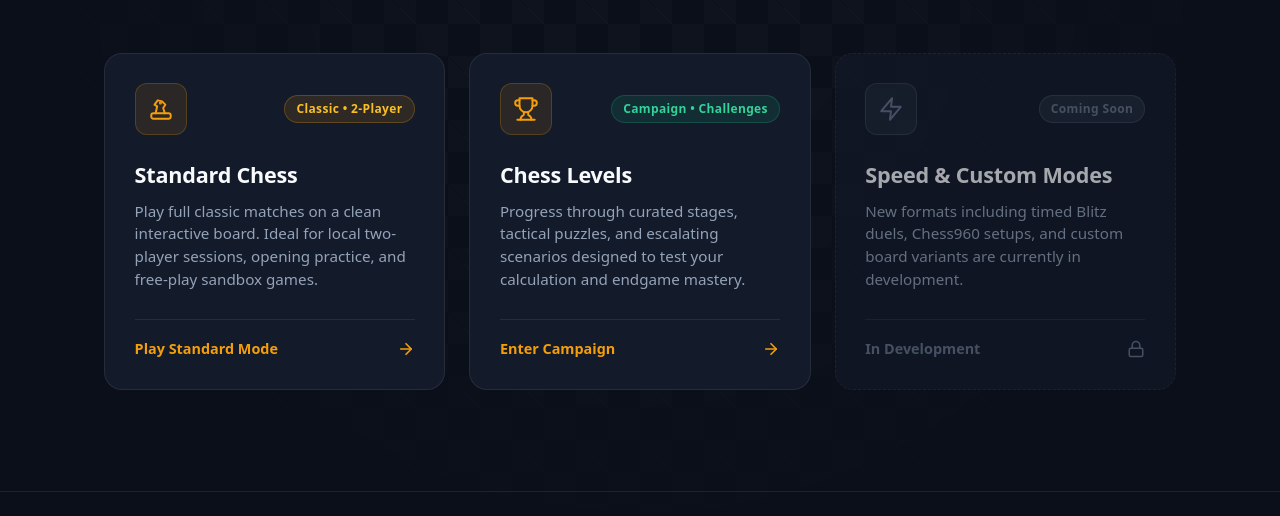
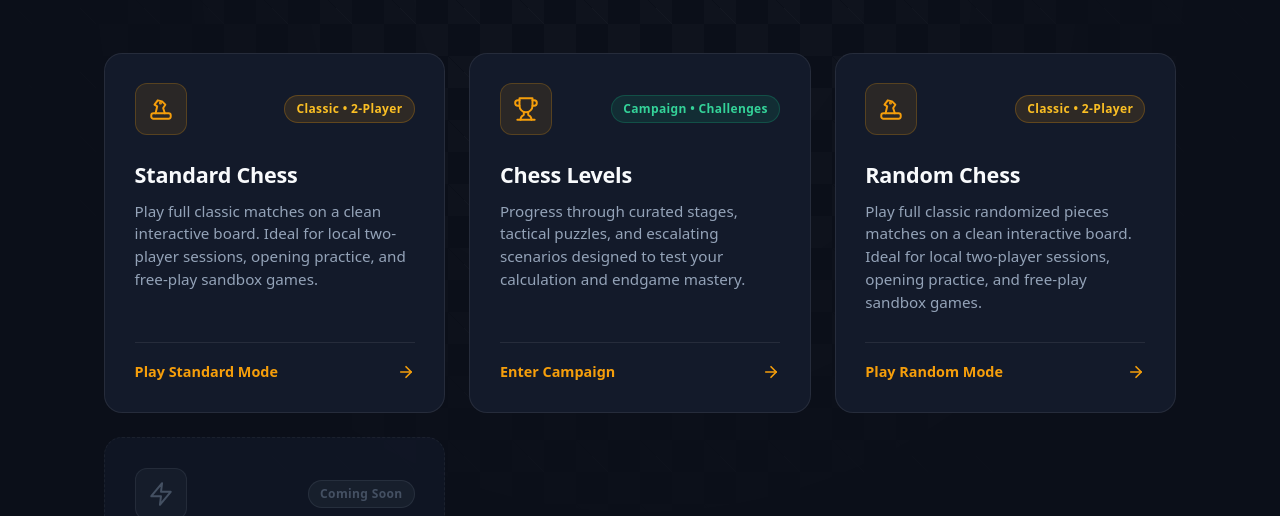
Before and after one commit to nerdyGuava/chess, a plain HTML site: page index.html in a window 1280 px wide. Shown: the part 232-748 px from the top of the page. Drawn offline with Linux system fonts and the light colour scheme.

Commit message:
Update index.html

```diff
--- a/index.html
+++ b/index.html
@@ -453,6 +453,34 @@
         </div>
       </a>
 
+      <!-- CARD 3: random Chess (chess.html) -->
+      <a href="random.html" class="mode-card" data-mode="standard">
+        <div class="card-header">
+          <div class="icon-box" aria-hidden="true">
+            <!-- Chess Knight / Board Strategy Icon -->
+            <svg viewBox="0 0 24 24" fill="none" stroke="currentColor" stroke-width="1.8" stroke-linecap="round" stroke-linejoin="round">
+              <path d="M19 21H5a2 2 0 0 1-2-2v-1a2 2 0 0 1 2-2h14a2 2 0 0 1 2 2v1a2 2 0 0 1-2 2z"/>
+              <path d="M7 16l1.5-6.5L6 8l3-4 4 1 3 3-2 3 1.5 5"/>
+              <circle cx="11.5" cy="6.5" r="0.5" fill="currentColor"/>
+            </svg>
+          </div>
+          <span class="badge badge-amber">Classic • 2-Player</span>
+        </div>
+
+        <h2 class="card-title">Random Chess</h2>
+        <p class="card-desc">
+          Play full classic randomized pieces matches on a clean interactive board. Ideal for local two-player sessions, opening practice, and free-play sandbox games.
+        </p>
+
+        <div class="card-footer">
+          <span>Play Random Mode</span>
+          <svg class="arrow-icon" viewBox="0 0 24 24" fill="none" stroke="currentColor" stroke-width="2.2" stroke-linecap="round" stroke-linejoin="round">
+            <line x1="5" y1="12" x2="19" y2="12"></line>
+            <polyline points="12 5 19 12 12 19"></polyline>
+          </svg>
+        </div>
+      </a>
+
       <!-- ====================================================================
            PLACEHOLDER CARD: "Coming Soon"
            When you're ready to launch your next mode (e.g., blitz.html or ai.html):
```
